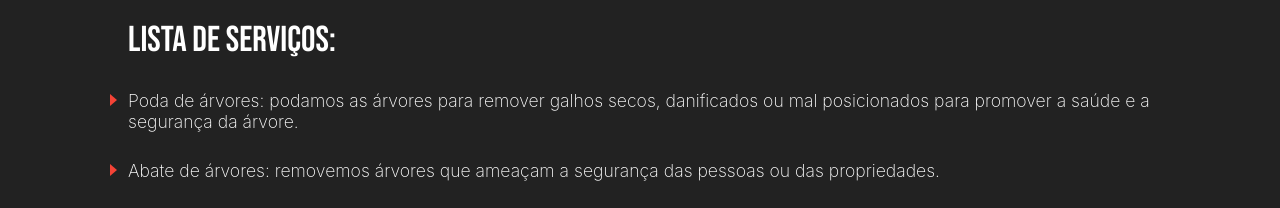
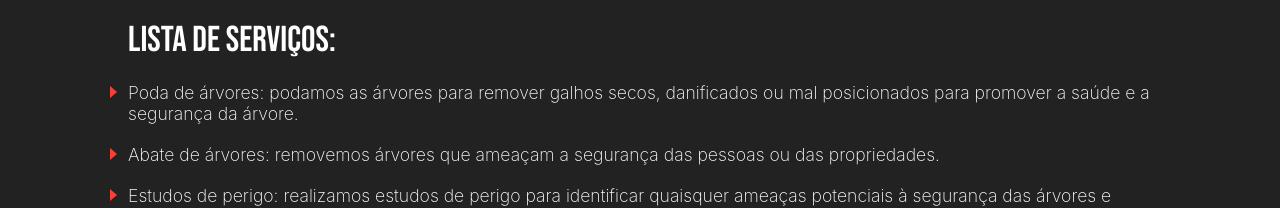
Before and after one commit to julioa-adl/worksafe, a React (Create React App) app: page /servicos/arboricultura in a window 1280 px wide. Shown: the part 739-947 px from the top of the page. Built offline with nearby package versions, Linux system fonts and the light colour scheme.

Commit message:
diminuir espaçamento entre itens da lista de serviços de servicesdetails

```diff
--- a/src/styles/style.section/services.sections/servicesDetails.css
+++ b/src/styles/style.section/services.sections/servicesDetails.css
@@ -22,7 +22,7 @@
 }
 
 .list_service li {
-  margin-top: 2vh;
+  margin-top: 1vh;
   transition: 0.4s ease-in-out;
   list-style: none;
 }
```
